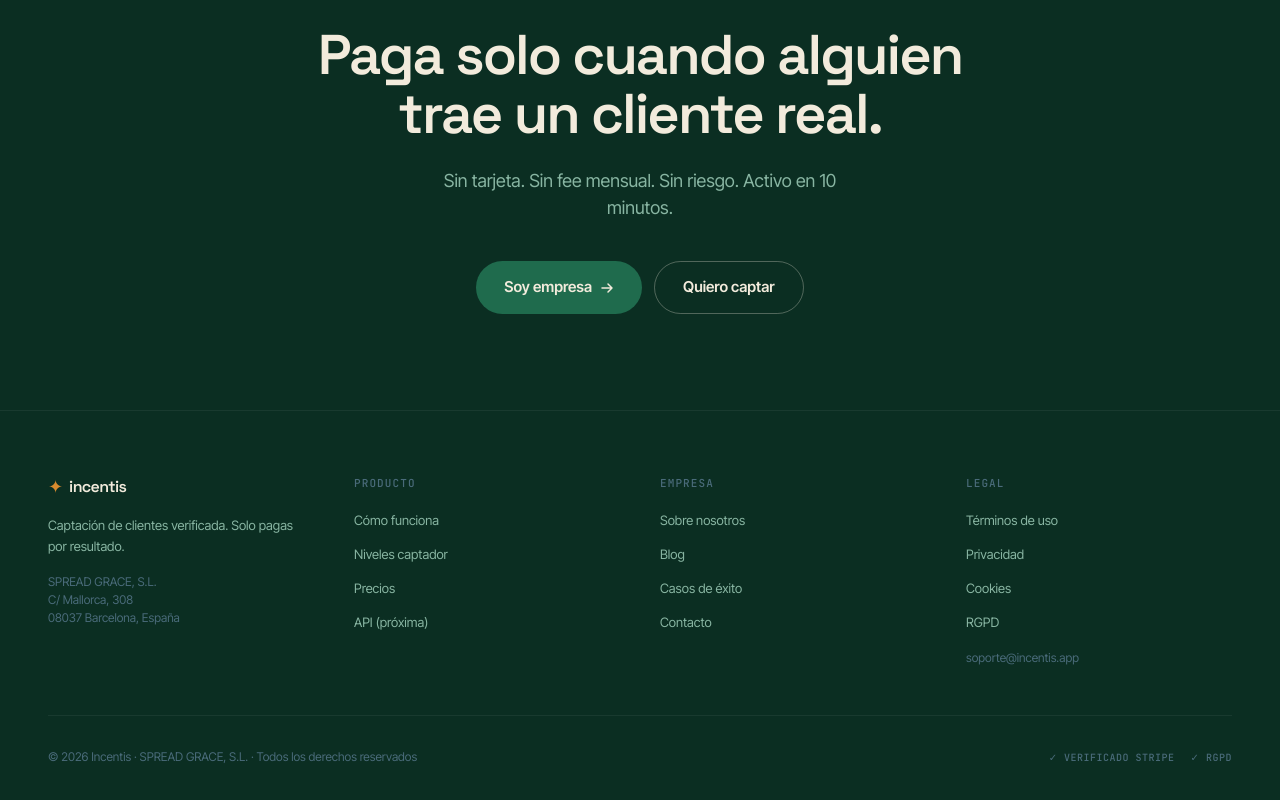
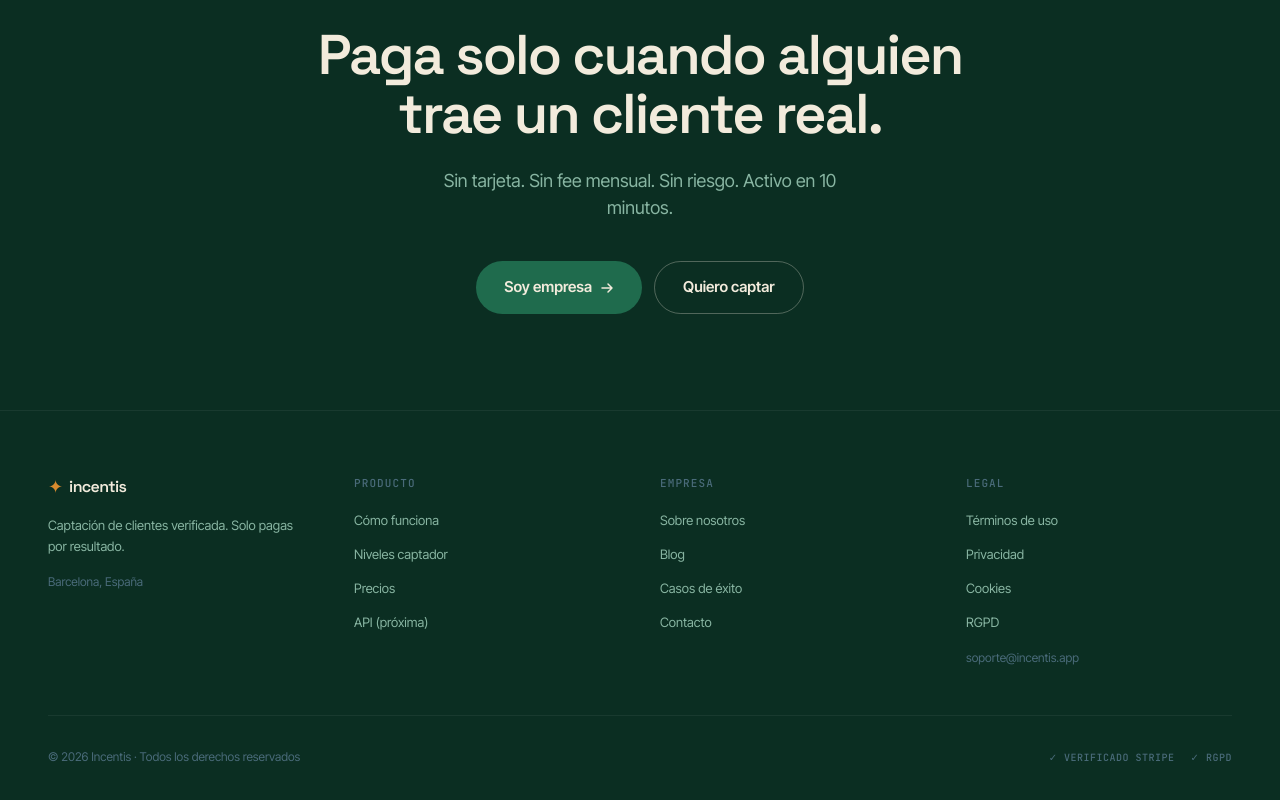
Before and after one commit to Dproject98/incentivos-platform, a Next.js app: page /en in a window 1280 px wide. Shown: the part 7246-8046 px from the top of the page. Built offline with nearby package versions, Linux system fonts and the light colour scheme.

Commit message:
fix: eliminar referencias a Spread Grace del footer

```diff
--- a/src/components/landing/FooterCTA.tsx
+++ b/src/components/landing/FooterCTA.tsx
@@ -52,9 +52,7 @@ export function FooterCTA({ locale }: { locale: string }) {
                 Captación de clientes verificada. Solo pagas por resultado.
               </p>
               <p className="text-[12px] mt-4" style={{ color: "#4A6B7A" }}>
-                SPREAD GRACE, S.L.<br />
-                C/ Mallorca, 308<br />
-                08037 Barcelona, España
+                Barcelona, España
               </p>
             </div>
 
@@ -94,7 +92,7 @@ export function FooterCTA({ locale }: { locale: string }) {
 
           <div className="flex flex-col md:flex-row items-center justify-between pt-8 border-t gap-4" style={{ borderColor: "rgba(255,255,255,0.06)" }}>
             <p className="text-[12px]" style={{ color: "#4A6B7A" }}>
-              © {new Date().getFullYear()} Incentis · SPREAD GRACE, S.L. · Todos los derechos reservados
+              © {new Date().getFullYear()} Incentis · Todos los derechos reservados
             </p>
             <div className="flex items-center gap-4">
               {["Verificado Stripe", "RGPD"].map((b) => (
```
